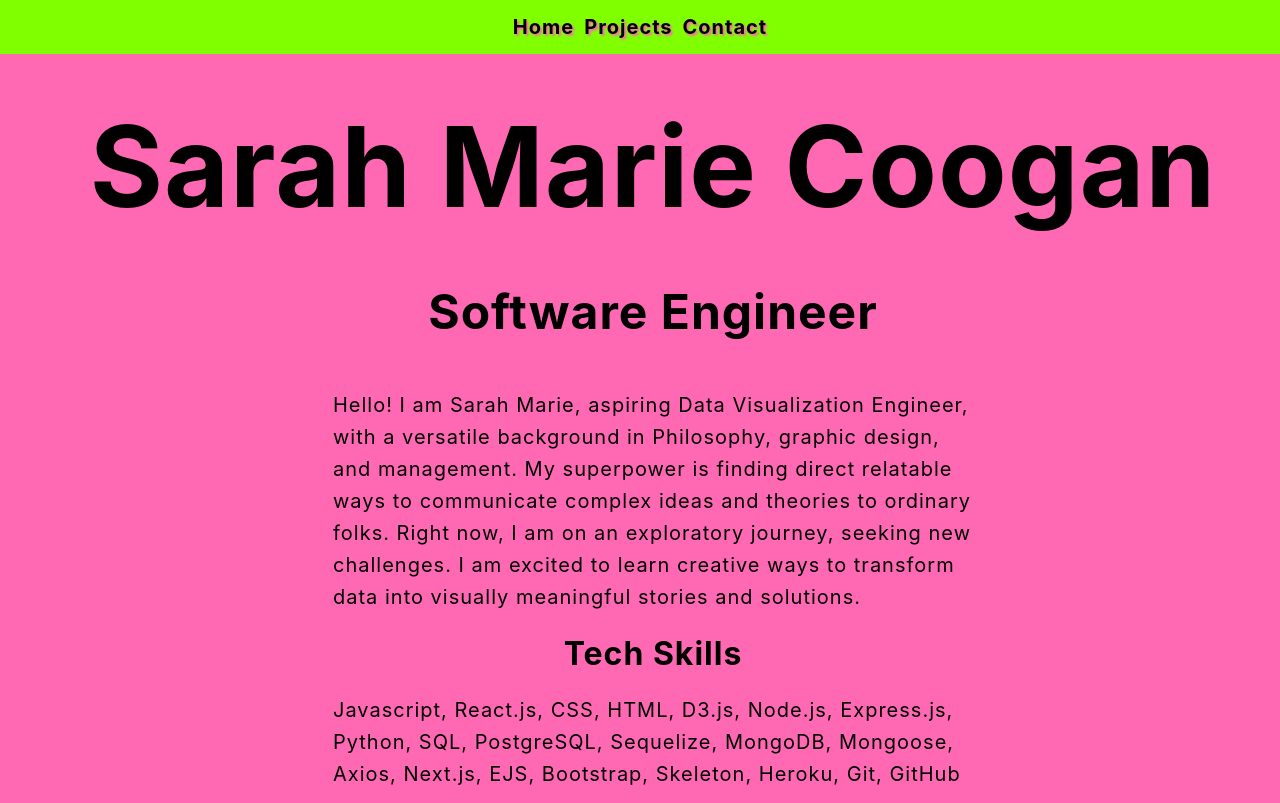
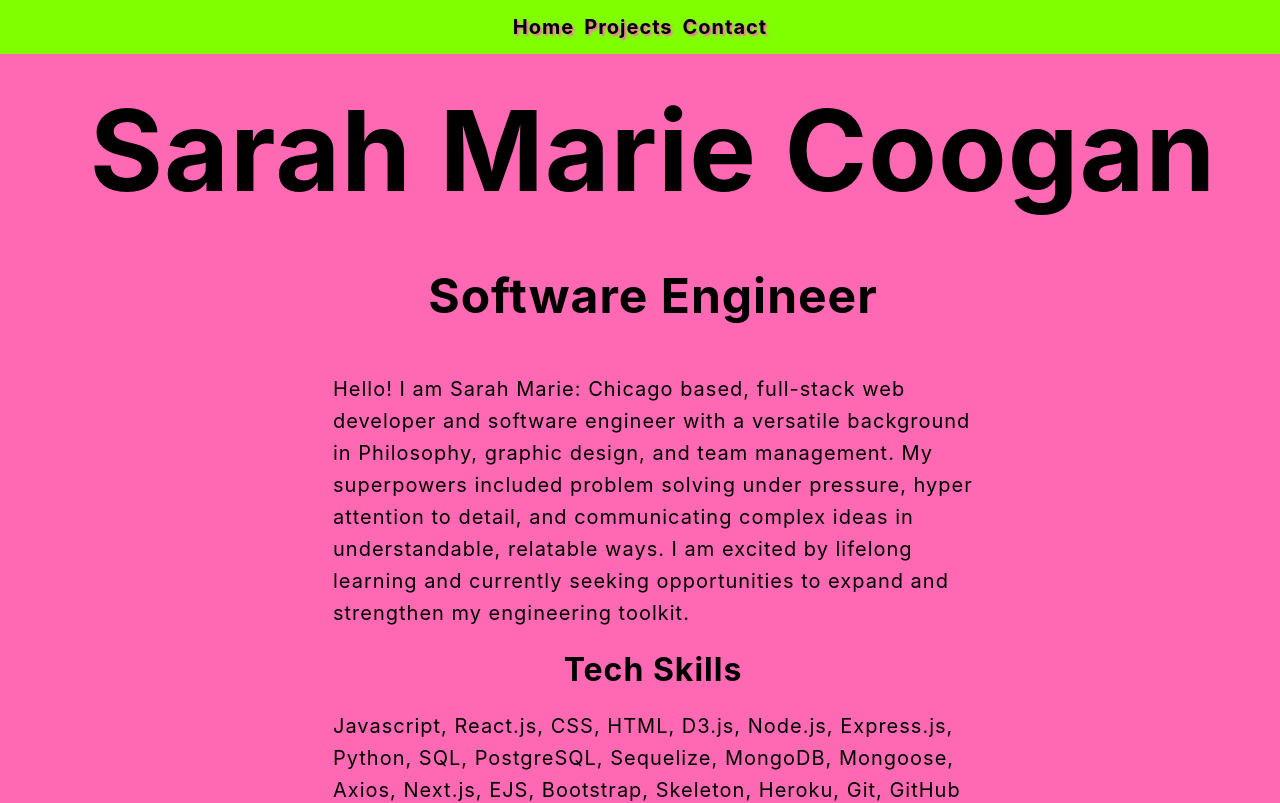
Before and after one commit to wonkatin/portfolio, a Next.js app: page / in a window 1280 px wide. Shown: the top 803 px of the page. Built offline with nearby package versions, Linux system fonts and the light colour scheme.

Commit message:
update about me

```diff
--- a/pages/index.js
+++ b/pages/index.js
@@ -15,12 +15,13 @@ export default function Home() {
               <div className="name-blast">Sarah Marie Coogan</div>
               <p className="job-title">Software Engineer</p>
               <div className="hello-world">
-              Hello! I am Sarah Marie, aspiring Data Visualization Engineer,
-              with a versatile background in Philosophy, graphic design, and management.
-              My superpower is finding direct relatable ways to communicate complex ideas
-              and theories to ordinary folks. Right now, I am on an exploratory journey,
-              seeking new challenges. I am excited to learn creative ways to transform data
-              into visually meaningful stories and solutions.
+              Hello! I am Sarah Marie: Chicago based, full-stack web developer and
+              software engineer with a versatile background in Philosophy, graphic
+              design, and team management. My superpowers included problem solving
+              under pressure, hyper attention to detail, and communicating complex
+              ideas in understandable, relatable ways. I am excited by lifelong
+              learning and currently seeking opportunities to expand and strengthen
+              my engineering toolkit.
               </div>
               <h1>Tech Skills</h1>
                 <div id="skillz">
```
